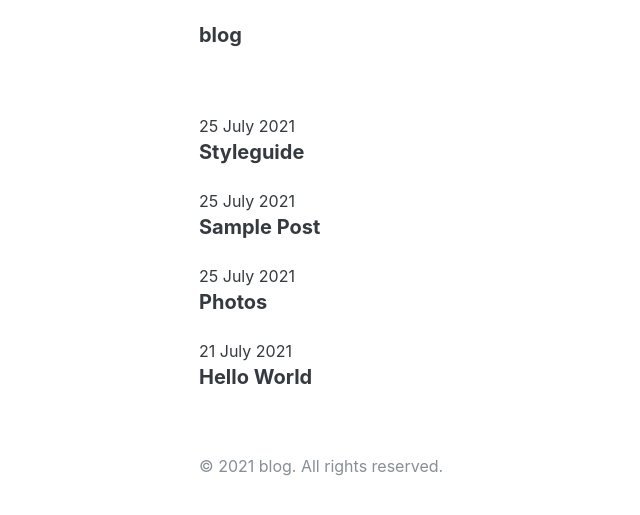
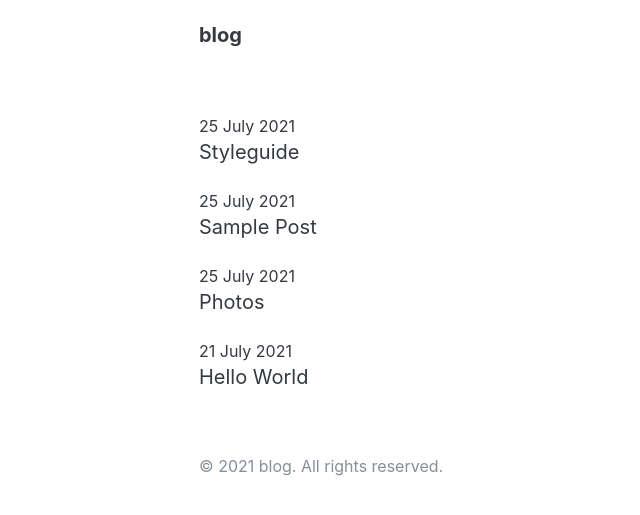
Before and after one commit to mhmdilfaj/blog, a Jekyll site: the page built from index.html, in a window 1280 px wide. Shown: the top 515 px of the page, without its empty margins (165-805 px from the left). Built offline with Jekyll 4.4.1, drawn with Linux system fonts in a browser that asks for light colours.

Commit message:
Update index.html

```diff
--- a/index.html
+++ b/index.html
@@ -7,7 +7,7 @@ title: Home
   {% for post in site.posts %}
   <article class="mb-1">
     <time datetime="{{ post.date | date_to_xmlschema }}"><small>{{ post.date | date_to_long_string }}</small></time>
-    <h3 class="p-0">
+    <h3 class="p-0 fw-normal">
       <a href="{{ post.url | relative_url }}" class="text-dark">{{ post.title }}</a>
     </h3>
   </article>
```
